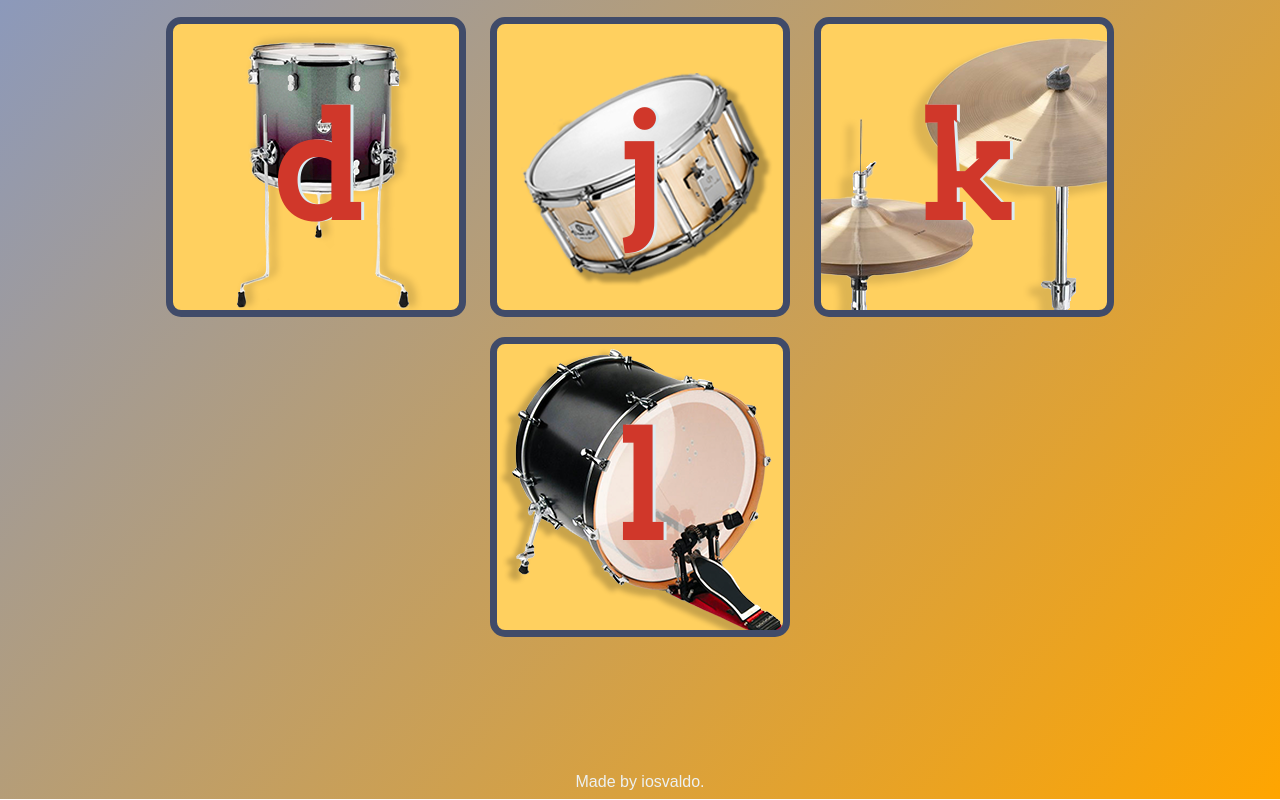
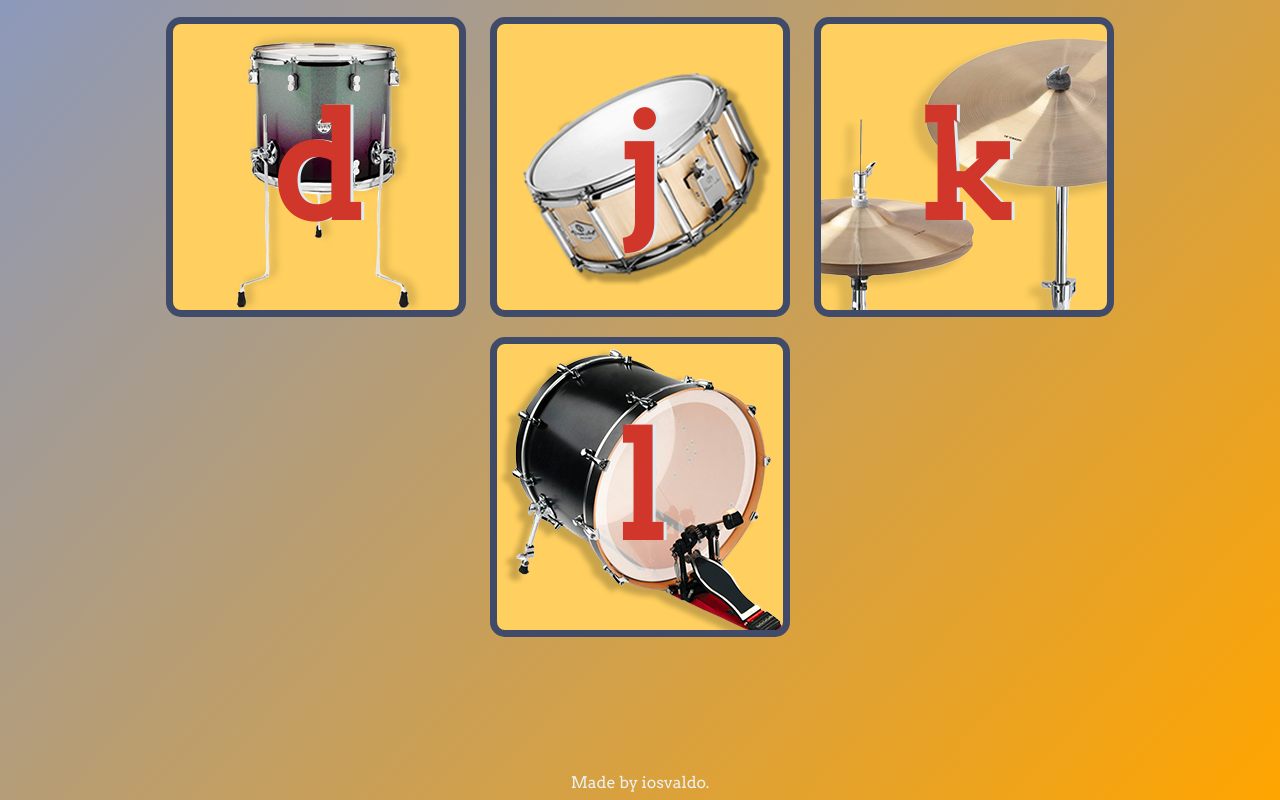
Before and after one commit to iosvaldo/drum-kit, a plain HTML site: page index.html in a window 1280 px wide. Shown: the part 634-1434 px from the top of the page. Drawn offline with Linux system fonts and the light colour scheme.

Commit message:
Update styles.css

```diff
--- a/styles.css
+++ b/styles.css
@@ -17,7 +17,7 @@ h1 {
 
 footer {
   color: #edf1f2;
-  font-family: sans-serif;
+  font-family: "Arvo", cursive, sans-serif;
 
 }
 
```
